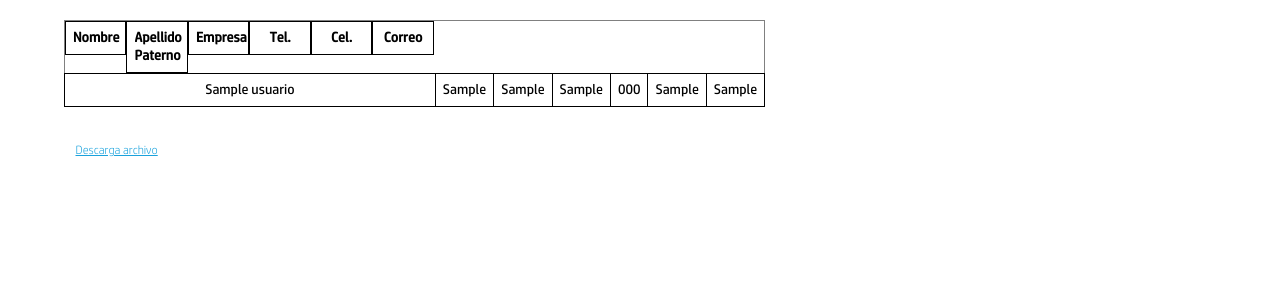
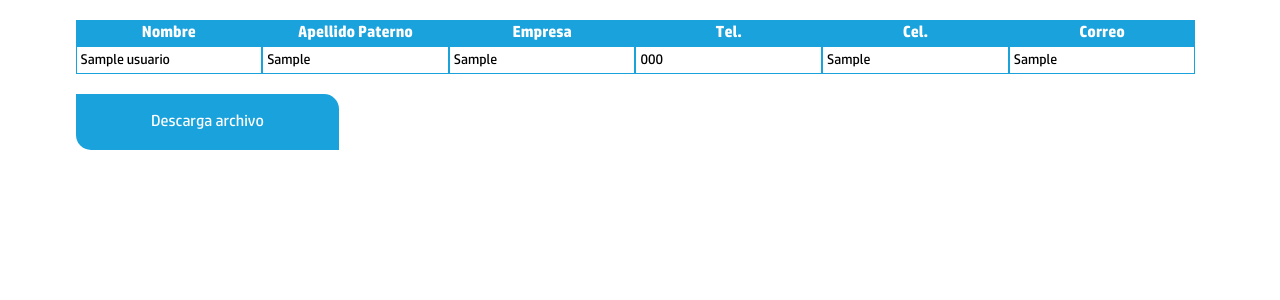
Before and after one commit to pcuervo/hpregistro, a PHP site: page /consulta.html in a window 1280 px wide. Shown: the part 115-415 px from the top of the page. Run offline with PHP 8.4, Linux system fonts and the light colour scheme; tables that the repository leaves empty or names only in its code hold one stand-in row (values such as "Sample post"); data that the repository does not hold is empty; some libraries are stand-ins or nearby versions.

Commit message:
consulta

```diff
--- a/MuestraRegistros.php
+++ b/MuestraRegistros.php
@@ -7,28 +7,26 @@
 	$query="SELECT F_Nombre, F_ApePat, F_ApeMat, F_Empresa, F_Telefono, F_Celular, F_Correo FROM TB_Usuario U INNER JOIN TB_Laboral L ON U.F_IdUsuario = L.F_IdUsuario";
 	$registros=mysqli_query($con, $query );
 
-	echo "<table border='1' >
-	<tr>
-	<th class='span c-2' align=center><b>Nombre</b></th>
-	<th class='span c-2' align=center><b>Apellido Paterno</b></th>
-	<th class='span c-2' align=center><b>Empresa</b></th>
-	<th class='span c-2' align=center><b>Tel.</b></th>
-	<th class='span c-2' align=center><b>Cel.</b></th>
-	<th class='span c-2' align=center><b>Correo</b></th></th>";
+	echo "<div class='width clearfix table columna c-12'><div class='renglon clearfix'>
+	<div class='span c-2 small-4 text-center'>Nombre</div>
+	<div class='span c-2 small-4 text-center'>Apellido Paterno</div>
+	<div class='span c-2 small-4 text-center'>Empresa</div>
+	<div class='span c-2 small-4 text-center'>Tel.</div>
+	<div class='span c-2 small-4 text-center'>Cel.</div>
+	<div class='span c-2 small-4 text-center'>Correo</div></div>";
 
 	while($data = mysqli_fetch_array($registros))
 	{
-		echo "<tr>";
-		echo "<td align=center>$data[0]</td>";
-		echo "<td align=center>$data[1]</td>";
-		echo "<td align=center>$data[2]</td>";
-		echo "<td align=center>$data[3]</td>";
-		echo "<td align=center>$data[4]</td>";
-		echo "<td align=center>$data[5]</td>";
-		echo "<td align=center>$data[6]</td>";
-		echo "</tr>";
+		echo "<div class='renglon clearfix'>";
+		echo "<div class='span c-2 small-4'>$data[0]</div>";
+		echo "<div class='span c-2 small-4'>$data[1]</div>";
+		echo "<div class='span c-2 small-4'>$data[3]</div>";
+		echo "<div class='span c-2 small-4'>$data[4]</div>";
+		echo "<div class='span c-2 small-4'>$data[5]</div>";
+		echo "<div class='span c-2 small-4'>$data[6]</div>";
+		echo "</div>";
 	}
-	echo "</table>";
+	echo "</div>";
 
 	// Desconectar bd
 	mysqli_close($con);
--- a/consulta.html
+++ b/consulta.html
@@ -34,9 +34,7 @@
 
 				<div class="width clearfix">
 
-					<div class="columna c-3">
-						<a href="DescargaCSV.php">Descarga archivo</a>
-					</div><!-- span -->
+					<a class="columna c-3 boton" href="DescargaCSV.php">Descarga archivo</a>
 
 				</div><!-- width -->
 
--- a/style.css
+++ b/style.css
@@ -458,75 +458,99 @@ figure {
   height: auto;
   margin: 0 0 20px 0;
 }
-/* line 168, style.less */
+/* line 167, style.less */
 .span {
   float: left;
 }
-/* line 169, style.less */
+/* line 168, style.less */
 .span.c-1 {
   width: 8.3%;
 }
-/* line 170, style.less */
+/* line 169, style.less */
 .span.c-2 {
   width: 16.6%;
 }
-/* line 171, style.less */
+/* line 170, style.less */
 .span.c-3 {
   width: 24.9%;
 }
-/* line 172, style.less */
+/* line 171, style.less */
 .span.c-4 {
   width: 33.2%;
 }
-/* line 173, style.less */
+/* line 172, style.less */
 .span.c-5 {
   width: 41.5%;
 }
-/* line 174, style.less */
+/* line 173, style.less */
 .span.c-6 {
   width: 49.8%;
 }
-/* line 175, style.less */
+/* line 174, style.less */
 .span.c-7 {
   width: 58.1%;
 }
-/* line 176, style.less */
+/* line 175, style.less */
 .span.c-8 {
   width: 66.4%;
 }
-/* line 177, style.less */
+/* line 176, style.less */
 .span.c-9 {
   width: 74.7%;
 }
-/* line 178, style.less */
+/* line 177, style.less */
 .span.c-10 {
   width: 83%;
 }
-/* line 179, style.less */
+/* line 178, style.less */
 .span.c-11 {
   width: 91.3%;
 }
-/* line 180, style.less */
+/* line 179, style.less */
 .span.c-12 {
   width: 99.6%;
 }
-/* line 182, style.less */
+/* line 181, style.less */
 .span img {
   width: 100%;
   height: auto;
   margin: 0 0 20px 0;
 }
+/* line 185, style.less */
+.table .renglon {
+  margin: 0;
+}
+/* line 186, style.less */
+.table .renglon div {
+  padding: 4px;
+  border: 1px solid #1aa2dc;
+  overflow: hidden;
+}
 /* line 187, style.less */
+.table .renglon .text-center {
+  background: #1aa2dc;
+  color: #ffffff;
+  font: 16px / 16px 'hp bold';
+}
+/* line 188, style.less */
+.table .renglon:first-child > div {
+  background: #1aa2dc;
+}
+/* line 194, style.less */
 p {
   margin-bottom: 1em;
 }
+/* line 197, style.less */
+.text-center {
+  text-align: center;
+}
 /*** GENERAL ***/
-/* line 192, style.less */
+/* line 202, style.less */
 body {
   background: #fff;
   font: 14px / 18px 'hp regular';
 }
-/* line 194, style.less */
+/* line 204, style.less */
 .boton {
   padding: 20px;
   background: #1aa2dc;
@@ -550,65 +574,65 @@ body {
   background-clip: padding-box;
   font: 16px / 16px 'hp regular';
 }
-/* line 196, style.less */
+/* line 206, style.less */
 .renglon {
   margin: 0 0 20px 0;
 }
-/* line 198, style.less */
+/* line 208, style.less */
 input {
   margin-bottom: 4px;
   border: none;
   border-bottom: 1px solid #1aa2dc;
   font: 16px / 16px 'hp regular';
 }
-/* line 199, style.less */
+/* line 209, style.less */
 input:focus {
   outline: none;
 }
-/* line 202, style.less */
+/* line 212, style.less */
 label {
   color: #58595b;
   font: 14px / 14px 'hp light';
 }
-/* line 204, style.less */
+/* line 214, style.less */
 hr {
   margin: 0;
   border: 0;
   height: 1px;
   background: #1aa2dc;
 }
-/* line 206, style.less */
+/* line 216, style.less */
 a {
   color: #1aa2dc;
   font: 12px / 12px 'hp light';
 }
 /*** HEADER ***/
-/* line 210, style.less */
+/* line 220, style.less */
 header {
   margin-bottom: 20px;
   padding-top: 40px;
   border-bottom: 1px solid #1aa2dc;
 }
-/* line 212, style.less */
+/* line 222, style.less */
 h1 {
   font: 26px / 32px 'hp bold';
 }
-/* line 214, style.less */
+/* line 224, style.less */
 h2 {
   font: 20px / 20px 'hp bold';
 }
-/* line 216, style.less */
+/* line 226, style.less */
 h3 {
   font: 15px / 15px 'hp bold';
   margin: 0 0 10px 0;
 }
-/* line 217, style.less */
+/* line 227, style.less */
 h4 {
   font: 15px / 15px 'hp light';
   margin: 0 0 10px 0;
 }
 /*** FOOTER ***/
-/* line 221, style.less */
+/* line 231, style.less */
 input[type='submit'] {
   cursor: pointer;
   text-transform: uppercase;
@@ -619,92 +643,103 @@ input[type='submit'] {
 
 }
 @media only screen and (max-width: 768px) {
-  /* line 235, style.less */
+  /* line 245, style.less */
   .columna.medium-1 {
     width: 6.3%;
   }
-  /* line 236, style.less */
+  /* line 246, style.less */
   .columna.medium-2 {
     width: 14.6%;
   }
-  /* line 237, style.less */
+  /* line 247, style.less */
   .columna.medium-3 {
     width: 22.9%;
   }
-  /* line 238, style.less */
+  /* line 248, style.less */
   .columna.medium-4 {
     width: 31.2%;
   }
-  /* line 239, style.less */
+  /* line 249, style.less */
   .columna.medium-5 {
     width: 39.5%;
   }
-  /* line 240, style.less */
+  /* line 250, style.less */
   .columna.medium-6 {
     width: 47.8%;
   }
-  /* line 241, style.less */
+  /* line 251, style.less */
   .columna.medium-7 {
     width: 56.1%;
   }
-  /* line 242, style.less */
+  /* line 252, style.less */
   .columna.medium-8 {
     width: 64.4%;
   }
-  /* line 243, style.less */
+  /* line 253, style.less */
   .columna.medium-9 {
     width: 72.7%;
   }
-  /* line 244, style.less */
+  /* line 254, style.less */
   .columna.medium-10 {
     width: 81%;
   }
-  /* line 245, style.less */
+  /* line 255, style.less */
   .columna.medium-11 {
     width: 89.3%;
   }
-  /* line 246, style.less */
+  /* line 256, style.less */
   .columna.medium-12 {
     width: 97.6%;
   }
-  /* line 249, style.less */
+  /* line 259, style.less */
   .c-10.right {
     width: 97.6%;
   }
-  /* line 252, style.less */
+  /* line 263, style.less */
+  .table .renglon div {
+    border: 1px solid #1aa2dc;
+    font: 12px / 12px 'hp light';
+  }
+  /* line 264, style.less */
+  .table .renglon div.text-center {
+    background: #1aa2dc;
+    color: #ffffff;
+    font: 14px / 14px 'hp regular';
+  }
+  /* line 270, style.less */
   .instrucciones h2 {
     width: 47.8% !important;
     float: none;
     margin: 0 auto 20px auto;
   }
-  /* line 253, style.less */
+  /* line 271, style.less */
   .instrucciones .subtitulo {
     margin: 0;
     text-align: center;
   }
-  /* line 258, style.less */
+  /* line 276, style.less */
   form .renglon > .c-2 {
     width: 47.8%;
     margin-bottom: 20px;
   }
-  /* line 259, style.less */
+  /* line 277, style.less */
   form .renglon > .c-2 > .c-10 {
     width: 81%;
   }
-  /* line 261, style.less */
+  /* line 279, style.less */
   form .renglon > .c-1 {
     width: 14.6%;
   }
-  /* line 262, style.less */
+  /* line 280, style.less */
   form .renglon > .c-5 {
     width: 31.2%;
   }
-  /* line 266, style.less */
+  /* line 284, style.less */
   form .acepto {
     margin: 0 auto 20px auto;
     text-align: center;
   }
-  /* line 268, style.less */
+  /* line 286, style.less */
   form input[type='submit'] {
     display: block;
     margin: auto;
@@ -712,107 +747,123 @@ input[type='submit'] {
   }
 }
 @media only screen and (max-width: 480px) {
-  /* line 279, style.less */
+  /* line 296, style.less */
   .columna.small-1 {
     width: 6.3%;
   }
-  /* line 280, style.less */
+  /* line 297, style.less */
   .columna.small-2 {
     width: 14.6%;
   }
-  /* line 281, style.less */
+  /* line 298, style.less */
   .columna.small-3 {
     width: 22.9%;
   }
-  /* line 282, style.less */
+  /* line 299, style.less */
   .columna.small-4 {
     width: 31.2%;
   }
-  /* line 283, style.less */
+  /* line 300, style.less */
   .columna.small-5 {
     width: 39.5%;
   }
-  /* line 284, style.less */
+  /* line 301, style.less */
   .columna.small-6 {
     width: 47.8%;
   }
-  /* line 285, style.less */
+  /* line 302, style.less */
   .columna.small-7 {
     width: 56.1%;
   }
-  /* line 286, style.less */
+  /* line 303, style.less */
   .columna.small-8 {
     width: 64.4%;
   }
-  /* line 287, style.less */
+  /* line 304, style.less */
   .columna.small-9 {
     width: 72.7%;
   }
-  /* line 288, style.less */
+  /* line 305, style.less */
   .columna.small-10 {
     width: 81%;
   }
-  /* line 289, style.less */
+  /* line 306, style.less */
   .columna.small-11 {
     width: 89.3%;
   }
-  /* line 290, style.less */
+  /* line 307, style.less */
   .columna.small-12 {
     width: 97.6%;
   }
-  /* line 295, style.less */
+  /* line 312, style.less */
   .span.small-1 {
     width: 8.3%;
   }
-  /* line 296, style.less */
+  /* line 313, style.less */
   .span.small-2 {
     width: 16.6%;
   }
-  /* line 297, style.less */
+  /* line 314, style.less */
   .span.small-3 {
     width: 24.9%;
   }
-  /* line 298, style.less */
+  /* line 315, style.less */
   .span.small-4 {
     width: 33.2%;
   }
-  /* line 299, style.less */
+  /* line 316, style.less */
   .span.small-5 {
     width: 41.5%;
   }
-  /* line 300, style.less */
+  /* line 317, style.less */
   .span.small-6 {
     width: 49.8%;
   }
-  /* line 301, style.less */
+  /* line 318, style.less */
   .span.small-7 {
     width: 58.1%;
   }
-  /* line 302, style.less */
+  /* line 319, style.less */
   .span.small-8 {
     width: 66.4%;
   }
-  /* line 303, style.less */
+  /* line 320, style.less */
   .span.small-9 {
     width: 74.7%;
   }
-  /* line 304, style.less */
+  /* line 321, style.less */
   .span.small-10 {
     width: 83%;
   }
-  /* line 305, style.less */
+  /* line 322, style.less */
   .span.small-11 {
     width: 91.3%;
   }
-  /* line 306, style.less */
+  /* line 323, style.less */
   .span.small-12 {
     width: 99.6%;
   }
-  /* line 313, style.less */
+  /* line 329, style.less */
+  .table .renglon div {
+    padding: 4px;
+    border: 1px solid #1aa2dc;
+    overflow: hidden;
+  }
+  /* line 330, style.less */
+  .table .renglon div.text-center {
+    background: #1aa2dc;
+    color: #ffffff;
+    font: 16px / 16px 'hp bold';
+  }
+  /* line 331, style.less */
+  .table .renglon div:nth-child(n+4) {
+    display: none;
+  }
+  /* line 339, style.less */
   input {
     font: 12px / 14px 'hp regular';
   }
-  /* line 314, style.less */
+  /* line 340, style.less */
   label {
     font: 10px / 12px 'hp regular';
   }
--- a/style.less
+++ b/style.less
@@ -162,7 +162,6 @@ figure {margin: 0;}
 	&.grid{ background: @highlight; color: @claro; padding: @margen; text-align: center; }
 
 	img{ width: 100%; height: auto; margin: 0 0 @margen 0; }
-
 }
 
 .span{ float: left;
@@ -182,9 +181,20 @@ figure {margin: 0;}
 	img{ width: 100%; height: auto; margin: 0 0 @margen 0; }
 }
 
+.table{
+	.renglon{ margin: 0;
+		div{ padding: 4px; border: 1px solid @highlight; overflow: hidden; }
+		.text-center{ background: @highlight; color: @claro; .hp( 16px, 16px, 'hp bold' ); }
+		&:first-child > div{ background: @highlight; }
+	}
+}
+
 
 //elementos
 p{ margin-bottom: 1em; }
+
+//caracteristicas
+.text-center{ text-align: center; }
 
 
 /*** GENERAL ***/
@@ -248,6 +258,14 @@ input[type='submit']{ cursor: pointer; text-transform: uppercase; .hp( 20px, 20p
 
 	.c-10.right{ width: 97.6%; }
 
+	.table{
+		.renglon{
+			div{ border: 1px solid @highlight; .hp( 12px, 12px, 'hp light' );
+				&.text-center{ background: @highlight; color: @claro; .hp( 14px, 14px, 'hp regular' ); }
+			}
+		}
+	}
+
 	.instrucciones{
 		h2{ width: 47.8% !important; float: none; margin: 0 auto @margen auto; }
 		.subtitulo{ margin: 0; text-align: center; }
@@ -271,7 +289,6 @@ input[type='submit']{ cursor: pointer; text-transform: uppercase; .hp( 20px, 20p
 }
 
 @media only screen and (max-width : 480px) {
-
 
 	//Framework
 	.columna{
@@ -307,6 +324,15 @@ input[type='submit']{ cursor: pointer; text-transform: uppercase; .hp( 20px, 20p
 
 	}
 
+	.table{
+		.renglon{
+			div{ padding: 4px; border: 1px solid @highlight; overflow: hidden;
+				&.text-center{ background: @highlight; color: @claro; .hp( 16px, 16px, 'hp bold' ); }
+				&:nth-child(n+4){ display: none; }
+			}
+		}
+	}
+
 
 
 	//General
```
